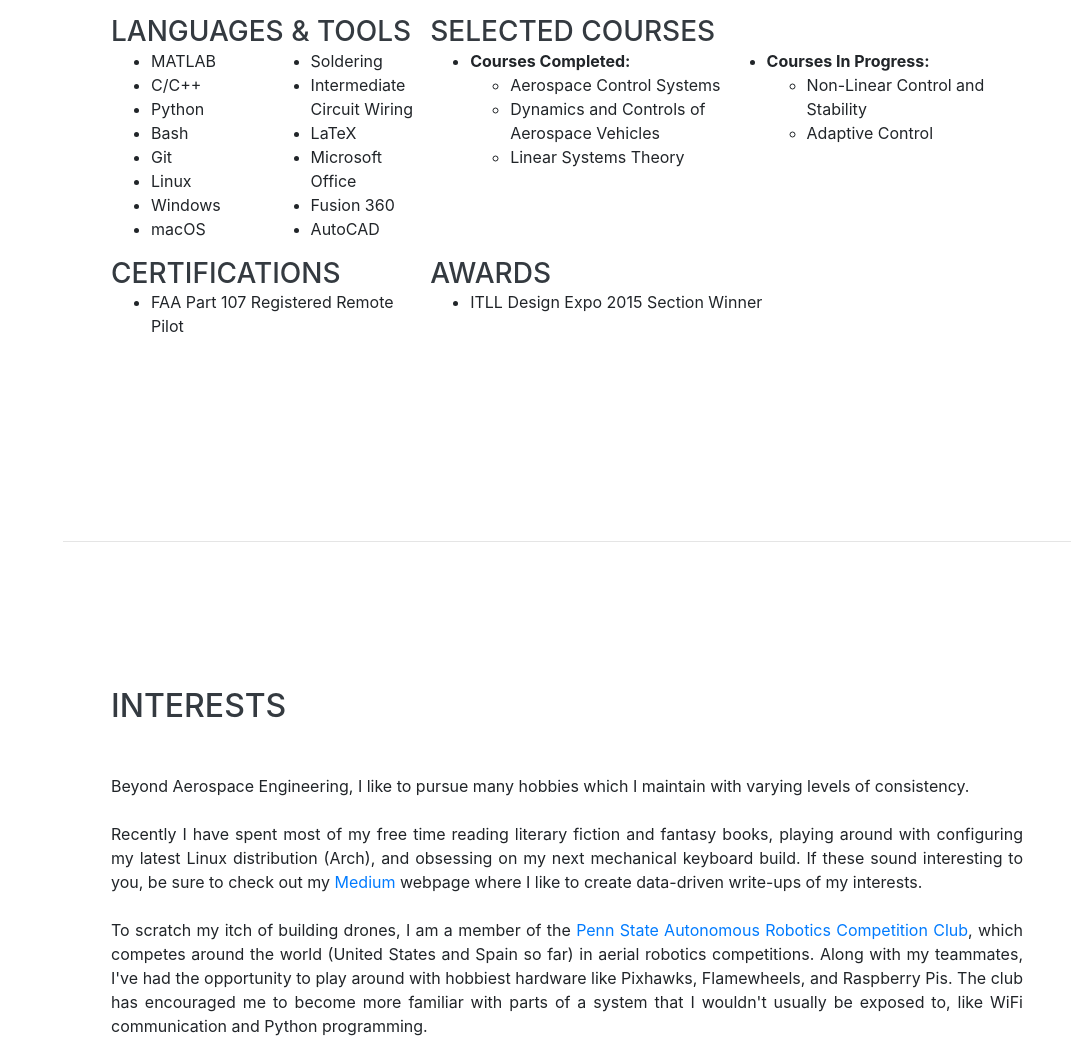
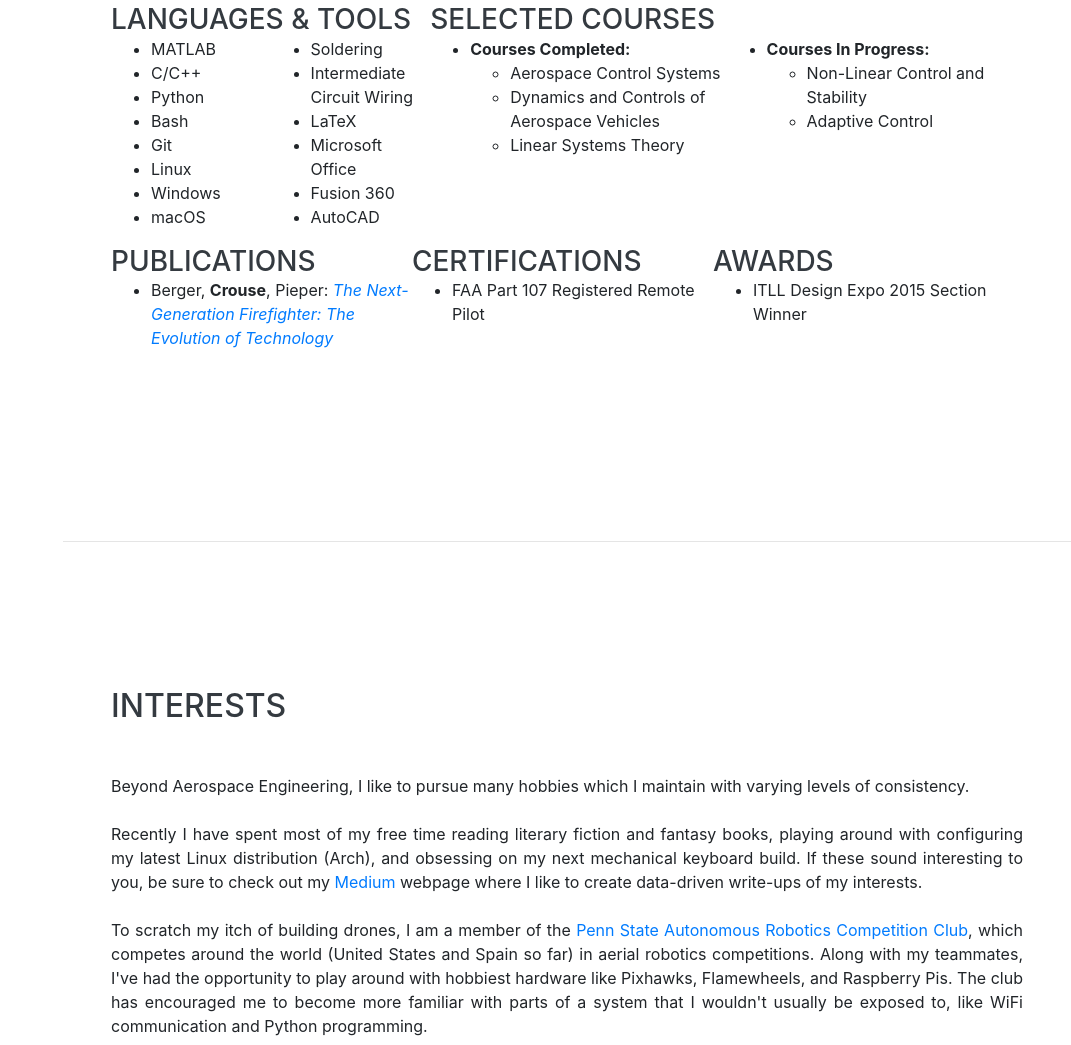
Before and after one commit to jacob-crouse/jacob-crouse.github.io, a website with bundled scripts: page index.html in a window 1280 px wide. Shown: the part 3468-4513 px from the top of the page, without its empty margins (209-1280 px from the left). Built offline with nearby package versions, Linux system fonts and the light colour scheme; a web font is replaced by a local one.

Commit message:
Added Publications to Skills

```diff
--- a/index.html
+++ b/index.html
@@ -228,13 +228,18 @@
             </div>
             <br>
             <div style="float: left" class="w-100">
-                <div style="float: left; width: 35%">
+                <div style="float: left; width: 33%">
+                    <h3 style="text-align: left" class="mb-0">Publications</h3>
+                    <ul style="text-align: left" class="list">
+                        <li style="text-align: left" class="list-item">Berger, <b>Crouse</b>, Pieper: <a href="https://www.nist.gov/publications/next-generation-firefighter-evolution-technology" target="_blank"><i>The Next-Generation Firefighter: The Evolution of Technology</i></a></li>
+                </div>
+                <div style="float: left; width: 33%">
                     <h3 style="text-align: left" class="mb-0">Certifications</h3>
                     <ul style="text-align: left" class="list">
                         <li style="text-align: left" class="list-item">FAA Part 107 Registered Remote Pilot</li>
                     </ul>
                 </div>
-                <div style="float: left; width: 65%">
+                <div style="float: left; width: 33%">
                     <h3 style="text-align: left" class="mb-0">Awards</h3>
                     <ul style="text-align: left" class="list">
                         <li style="text-align: left" class="list-item">ITLL Design Expo 2015 Section Winner</li>
```
